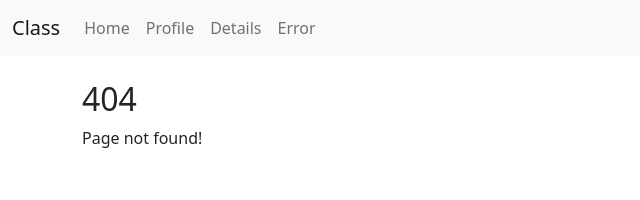
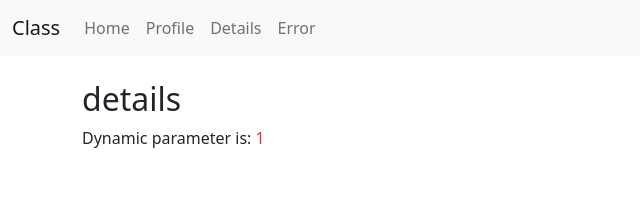
Before and after one commit to edriso/iti-labs, a React (Create React App) app: page /details/1 in a window 1280 px wide. Before the commit this address had no page. Shown: the top 200 px of the page, without its empty margins (0-640 px from the left). Built offline with nearby package versions, Linux system fonts and the light colour scheme.

Commit message:
update homepage

```diff
--- a/src/App.js
+++ b/src/App.js
@@ -2,7 +2,7 @@
 import Header from "./components/Header";
 import Home from "./pages/Home";
 import Profile from "./pages/Profile";
-import StudentUpdate from "./pages/StudentUpdate";
+import Details from "./pages/Details";
 import Error from "./pages/Error";
 
 function App() {
@@ -15,7 +15,7 @@
           <Routes>
             <Route path="/" exact element={<Home />} />
             <Route path="/profile" element={<Profile />} />
-            <Route path="/students/:id" element={<StudentUpdate />} />
+            <Route path="/details/:id" element={<Details />} />
             <Route path="*" element={<Error />} />
           </Routes>
         </main>
--- a/src/pages/StudentUpdate.js
+++ b/src/pages/Details.js
@@ -1,6 +1,6 @@
 import { useParams } from "react-router-dom";
 
-function StudentUpdate() {
+function Details() {
   const { id } = useParams();
 
   return (
@@ -13,4 +13,4 @@
   );
 }
 
-export default StudentUpdate;
+export default Details;
--- a/src/pages/Home.js
+++ b/src/pages/Home.js
@@ -46,11 +46,9 @@
                   <td>{student.age}</td>
                   <td>{student.email}</td>
                   <td>
-                    <Link to={`/students/${student.id}`}>
-                      <button className="btn btn-outline-success btn-sm mx-2">
-                        Update
-                      </button>
-                    </Link>
+                    <button className="btn btn-outline-success btn-sm mx-2">
+                      Update
+                    </button>
                     <button
                       className="btn btn-outline-danger btn-sm"
                       onClick={() => handleDelete(student.id)}
```
